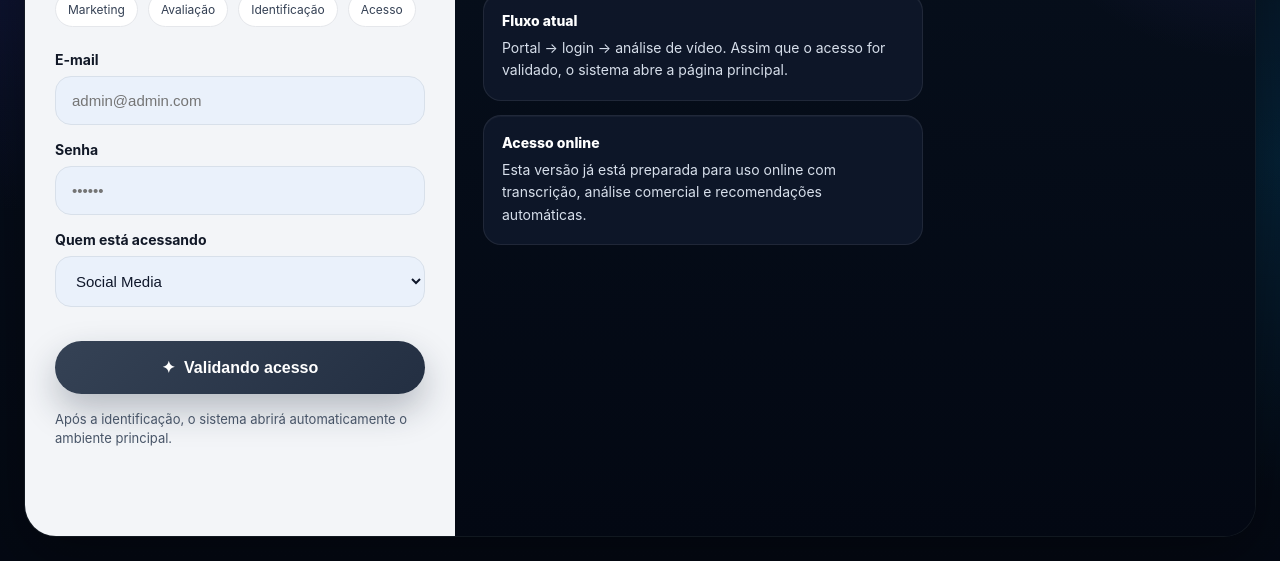
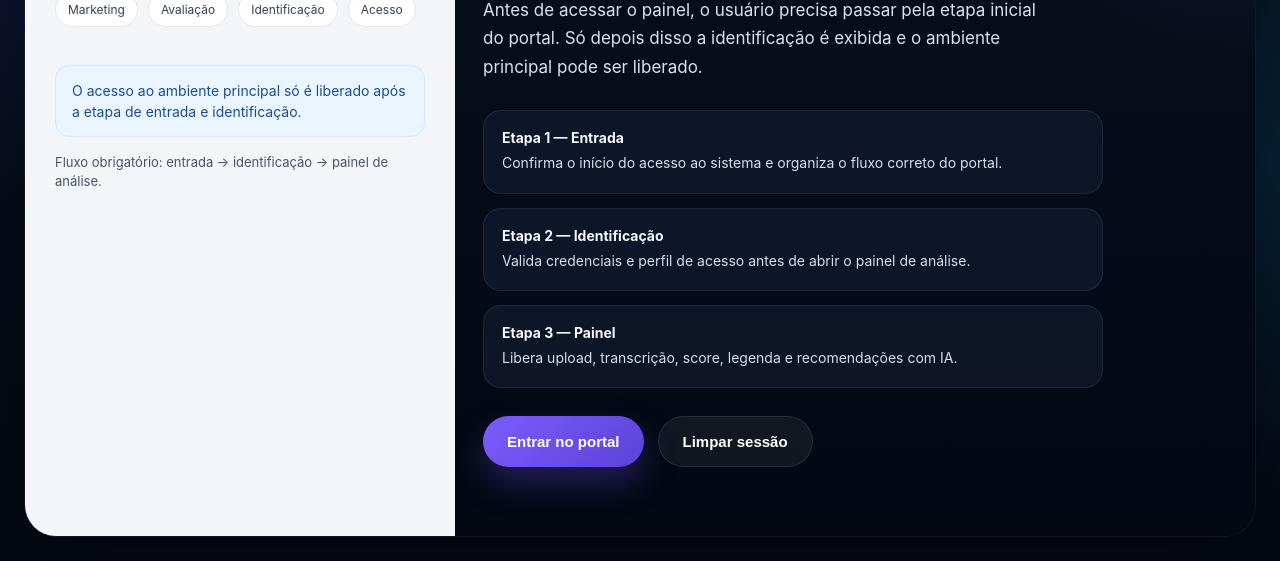
Before and after one commit to luccasbuster-sys/video-analyzer, a website: page public/portal/index.html in a window 1280 px wide. Shown: the part 239-800 px from the top of the page. Drawn offline with Linux system fonts and the light colour scheme.

Commit message:
fix: adiciona tela de entrada obrigatoria no portal

```diff
--- a/public/portal/index.html
+++ b/public/portal/index.html
@@ -31,17 +31,21 @@
     html, body {
       margin: 0;
       padding: 0;
+      min-height: 100%;
       font-family: Inter, Segoe UI, Arial, sans-serif;
       background:
         radial-gradient(circle at top left, rgba(93, 76, 255, 0.18), transparent 30%),
         radial-gradient(circle at right center, rgba(0, 180, 255, 0.12), transparent 25%),
         linear-gradient(180deg, #07101f 0%, #040913 100%);
       color: var(--text);
-      min-height: 100%;
     }
 
     body {
       padding: 24px;
+    }
+
+    .hidden {
+      display: none !important;
     }
 
     .shell {
@@ -129,7 +133,7 @@
       color: #111827;
     }
 
-    .input, .select, .file-input {
+    .input, .select {
       width: 100%;
       border: 1px solid #d8e0ea;
       background: #eaf1fb;
@@ -141,7 +145,7 @@
       transition: 0.2s ease;
     }
 
-    .input:focus, .select:focus, .file-input:focus {
+    .input:focus, .select:focus {
       border-color: #8bb7ff;
       box-shadow: 0 0 0 4px rgba(59, 130, 246, 0.14);
     }
@@ -166,6 +170,24 @@
       opacity: .98;
     }
 
+    .primary-btn.purple {
+      background: linear-gradient(135deg, var(--primary), var(--primary-2));
+      box-shadow: 0 16px 32px rgba(90, 66, 214, 0.34);
+    }
+
+    .secondary-btn {
+      width: 100%;
+      margin-top: 12px;
+      border: 1px solid #d0d9e5;
+      border-radius: 999px;
+      padding: 15px 18px;
+      font-size: 15px;
+      font-weight: 700;
+      color: #344054;
+      background: #fff;
+      cursor: pointer;
+    }
+
     .helper-box {
       margin-top: 14px;
       border-radius: 14px;
@@ -185,7 +207,7 @@
     }
 
     .hero {
-      max-width: 440px;
+      max-width: 520px;
       margin-top: 22px;
     }
 
@@ -230,8 +252,85 @@
       line-height: 1.6;
     }
 
-    .hidden {
-      display: none !important;
+    .entry-stage {
+      display: flex;
+      flex-direction: column;
+      justify-content: center;
+      min-height: 100%;
+      max-width: 620px;
+    }
+
+    .entry-kicker {
+      font-size: 12px;
+      text-transform: uppercase;
+      letter-spacing: .12em;
+      color: #b7c5da;
+      margin-bottom: 12px;
+      font-weight: 700;
+    }
+
+    .entry-title {
+      font-size: 48px;
+      line-height: 1.02;
+      font-weight: 900;
+      margin-bottom: 16px;
+    }
+
+    .entry-desc {
+      color: #d9e1ee;
+      font-size: 17px;
+      line-height: 1.7;
+      max-width: 560px;
+      margin-bottom: 28px;
+    }
+
+    .entry-points {
+      display: grid;
+      gap: 14px;
+      margin-bottom: 28px;
+    }
+
+    .entry-point {
+      background: rgba(16, 25, 45, 0.82);
+      border: 1px solid rgba(255,255,255,0.08);
+      border-radius: 18px;
+      padding: 18px;
+    }
+
+    .entry-point strong {
+      display: block;
+      margin-bottom: 6px;
+      font-size: 14px;
+    }
+
+    .entry-point span {
+      color: #d7dfeb;
+      font-size: 14px;
+      line-height: 1.6;
+    }
+
+    .entry-actions {
+      display: flex;
+      gap: 14px;
+      flex-wrap: wrap;
+    }
+
+    .entry-btn {
+      border: none;
+      border-radius: 999px;
+      padding: 16px 24px;
+      font-size: 15px;
+      font-weight: 800;
+      cursor: pointer;
+      color: white;
+      background: linear-gradient(135deg, var(--primary), var(--primary-2));
+      box-shadow: 0 16px 32px rgba(90, 66, 214, 0.34);
+    }
+
+    .entry-btn.secondary {
+      background: rgba(255,255,255,0.06);
+      border: 1px solid rgba(255,255,255,0.1);
+      box-shadow: none;
     }
 
     .topbar {
@@ -490,6 +589,10 @@
       .right {
         order: 1;
       }
+
+      .entry-title {
+        font-size: 36px;
+      }
     }
 
     @media (max-width: 760px) {
@@ -515,6 +618,10 @@
       .topbar {
         flex-direction: column;
       }
+
+      .entry-actions {
+        flex-direction: column;
+      }
     }
   </style>
 </head>
@@ -534,7 +641,16 @@
         <span class="pill">Acesso</span>
       </div>
 
-      <div id="loginBox">
+      <div id="entrySideInfo">
+        <div class="helper-box">
+          O acesso ao ambiente principal só é liberado após a etapa de entrada e identificação.
+        </div>
+        <div class="small-note">
+          Fluxo obrigatório: entrada → identificação → painel de análise.
+        </div>
+      </div>
+
+      <div id="loginBox" class="hidden">
         <div class="field">
           <label class="label" for="email">E-mail</label>
           <input class="input" id="email" placeholder="admin@admin.com" />
@@ -556,6 +672,7 @@
         </div>
 
         <button class="primary-btn" onclick="login()">✦&nbsp;&nbsp;Validando acesso</button>
+        <button class="secondary-btn" onclick="backToEntry()">Voltar para entrada</button>
 
         <div id="loginStatus" class="helper-box hidden"></div>
 
@@ -568,11 +685,42 @@
         <div class="helper-box">
           Acesso confirmado. Ambiente principal liberado.
         </div>
+        <div class="small-note">
+          Sessão ativa no navegador atual.
+        </div>
       </div>
     </aside>
 
     <main class="right">
-      <div id="heroBox" class="hero">
+      <section id="entryScreen" class="entry-stage">
+        <div class="entry-kicker">acompanhamento inteligente</div>
+        <div class="entry-title">Tela de entrada<br>obrigatória</div>
+        <div class="entry-desc">
+          Antes de acessar o painel, o usuário precisa passar pela etapa inicial do portal. Só depois disso a identificação é exibida e o ambiente principal pode ser liberado.
+        </div>
+
+        <div class="entry-points">
+          <div class="entry-point">
+            <strong>Etapa 1 — Entrada</strong>
+            <span>Confirma o início do acesso ao sistema e organiza o fluxo correto do portal.</span>
+          </div>
+          <div class="entry-point">
+            <strong>Etapa 2 — Identificação</strong>
+            <span>Valida credenciais e perfil de acesso antes de abrir o painel de análise.</span>
+          </div>
+          <div class="entry-point">
+            <strong>Etapa 3 — Painel</strong>
+            <span>Libera upload, transcrição, score, legenda e recomendações com IA.</span>
+          </div>
+        </div>
+
+        <div class="entry-actions">
+          <button class="entry-btn" onclick="goToLogin()">Entrar no portal</button>
+          <button class="entry-btn secondary" onclick="clearSessionAndReload()">Limpar sessão</button>
+        </div>
+      </section>
+
+      <section id="loginHero" class="hero hidden">
         <div class="hero-title">Identificação<br>obrigatória</div>
         <div class="hero-text">
           Para a segurança do sistema, precisamos confirmar o perfil de quem está acessando.
@@ -588,9 +736,9 @@
             <p>Esta versão já está preparada para uso online com transcrição, análise comercial e recomendações automáticas.</p>
           </div>
         </div>
-      </div>
+      </section>
 
-      <div id="app" class="hidden">
+      <section id="app" class="hidden">
         <div class="topbar">
           <div>
             <h2>Painel de análise de criativos</h2>
@@ -662,15 +810,17 @@
             </div>
           </div>
         </section>
-      </div>
+      </section>
     </main>
   </div>
 
   <script>
+    const entryScreen = document.getElementById('entryScreen');
+    const loginHero = document.getElementById('loginHero');
     const loginBox = document.getElementById('loginBox');
     const app = document.getElementById('app');
-    const heroBox = document.getElementById('heroBox');
     const appInfoBox = document.getElementById('appInfoBox');
+    const entrySideInfo = document.getElementById('entrySideInfo');
     const loginStatus = document.getElementById('loginStatus');
 
     function setLoginStatus(message, type = 'info') {
@@ -681,15 +831,50 @@
       loginStatus.style.color = type === 'error' ? '#a61b34' : '#1d4e89';
     }
 
+    function showEntry() {
+      entryScreen.classList.remove('hidden');
+      loginHero.classList.add('hidden');
+      loginBox.classList.add('hidden');
+      app.classList.add('hidden');
+      appInfoBox.classList.add('hidden');
+      entrySideInfo.classList.remove('hidden');
+      loginStatus.classList.add('hidden');
+    }
+
+    function goToLogin() {
+      entryScreen.classList.add('hidden');
+      loginHero.classList.remove('hidden');
+      loginBox.classList.remove('hidden');
+      app.classList.add('hidden');
+      appInfoBox.classList.add('hidden');
+      entrySideInfo.classList.add('hidden');
+      loginStatus.classList.add('hidden');
+    }
+
     function showApp() {
+      entryScreen.classList.add('hidden');
+      loginHero.classList.add('hidden');
       loginBox.classList.add('hidden');
       app.classList.remove('hidden');
-      heroBox.classList.add('hidden');
       appInfoBox.classList.remove('hidden');
+      entrySideInfo.classList.add('hidden');
+      loginStatus.classList.add('hidden');
+    }
+
+    function backToEntry() {
+      localStorage.removeItem('portal_entry_ok');
+      showEntry();
+    }
+
+    function clearSessionAndReload() {
+      localStorage.removeItem('token');
+      localStorage.removeItem('portal_entry_ok');
+      location.reload();
     }
 
     function logout() {
       localStorage.removeItem('token');
+      localStorage.removeItem('portal_entry_ok');
       location.reload();
     }
 
@@ -718,6 +903,7 @@
         }
 
         localStorage.setItem('token', data.token || '');
+        localStorage.setItem('portal_entry_ok', '1');
         setLoginStatus('Acesso confirmado. Abrindo o ambiente principal...');
         showApp();
       } catch (error) {
@@ -826,9 +1012,7 @@
       document.getElementById('fileNameInfo').textContent = file ? file.name : 'Nenhum arquivo selecionado.';
     });
 
-    if (localStorage.getItem('token')) {
-      showApp();
-    }
+    showEntry();
   </script>
 </body>
 </html>
```
